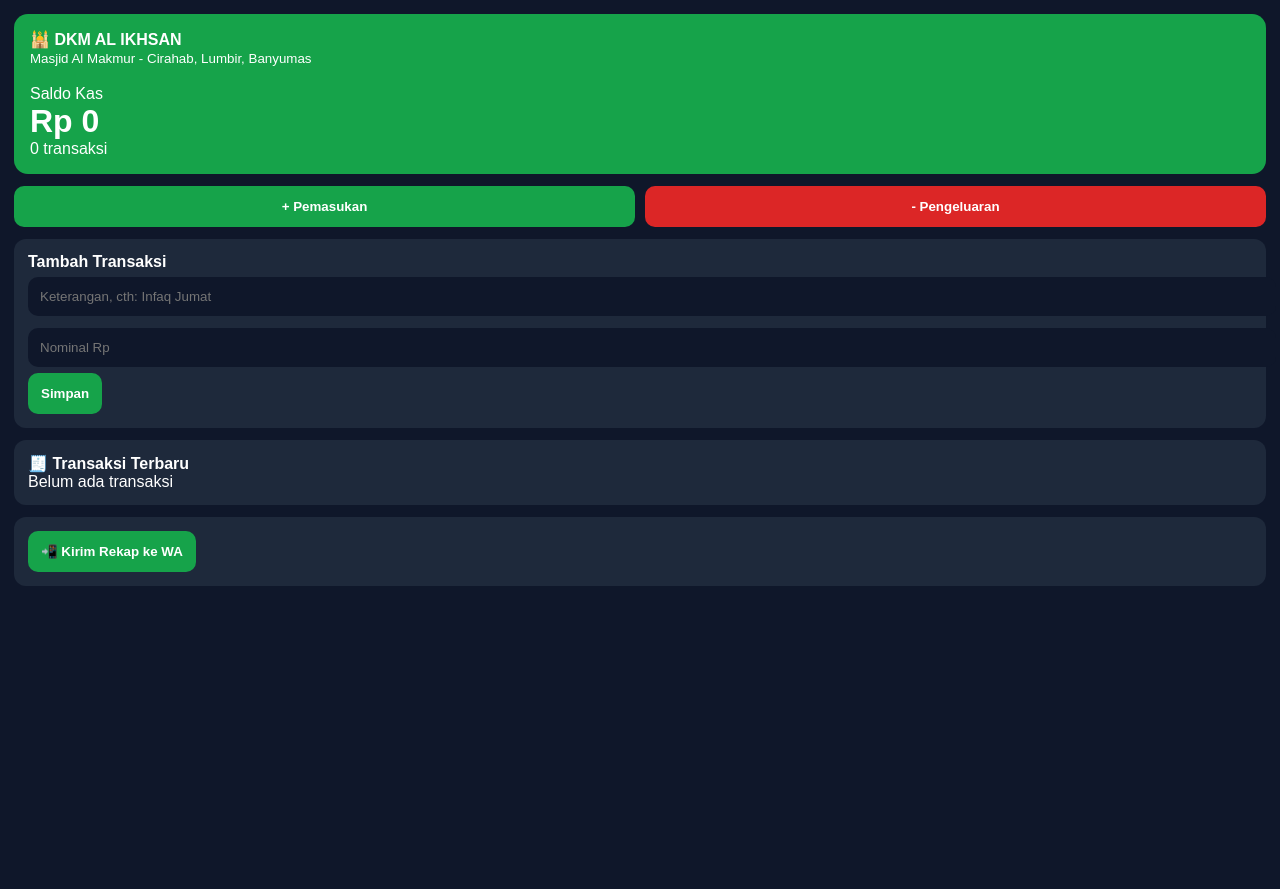
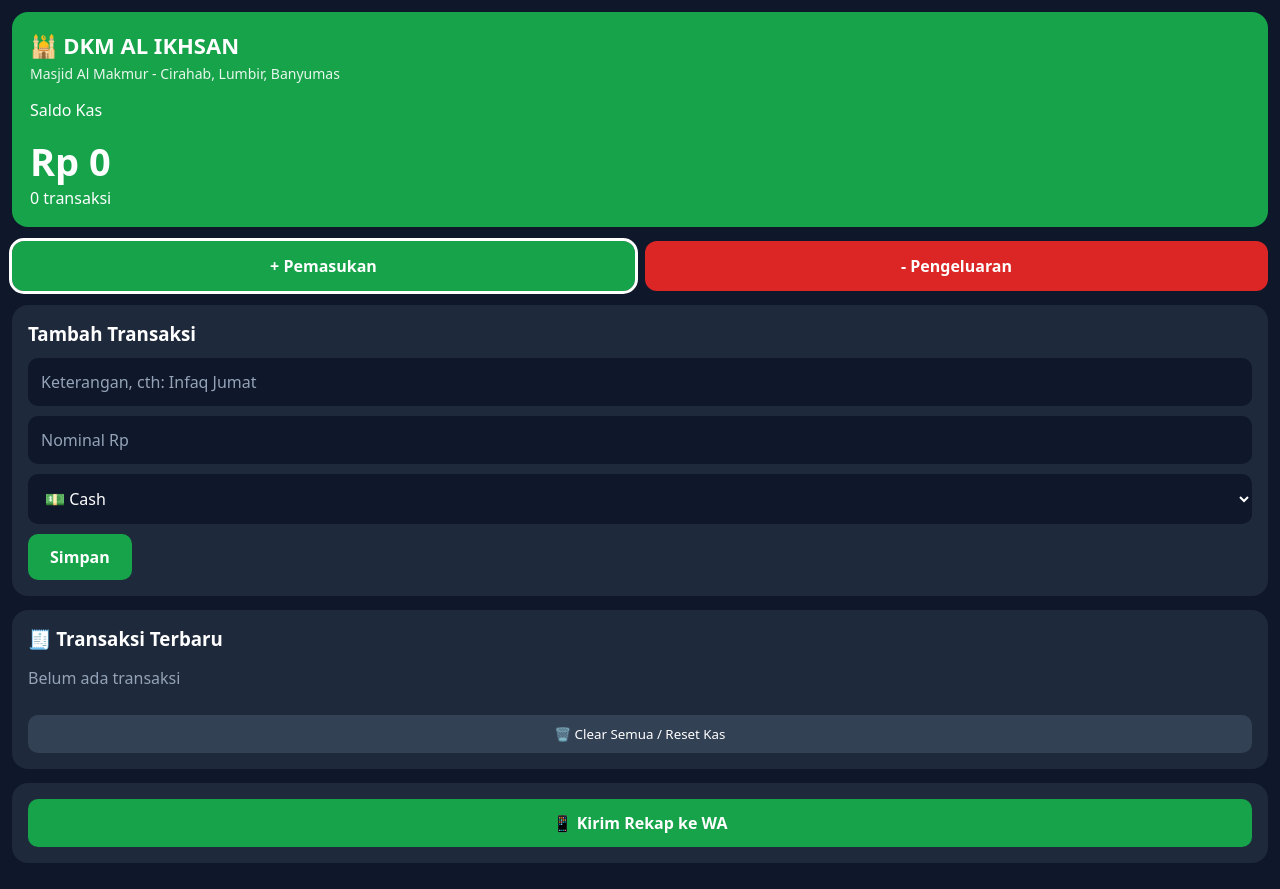
Before and after one commit to Cengkudu800mdpl/Kas-masjid-alikhsan, a plain HTML site: page index.html in a window 1280 px wide. Before the commit the page ends 800 px from the top, so only its background shows below. Drawn offline with Linux system fonts and the light colour scheme.

Commit message:
Refactor index.html for improved UI and functionality
Updated the layout and styling of the index.html file to improve the user interface and functionality for managing transactions.

```diff
--- a/index.html
+++ b/index.html
@@ -1,31 +1,105 @@
 <!DOCTYPE html>
-<html lang="id"><head><meta charset="UTF-8">
-<meta name="viewport" content="width=device-width,initial-scale=1">
-<title>Kas Masjid Al Ikhsan</title>
-<style>body{margin:0;font-family:Arial;background:#0f172a;color:#fff;padding:14px}
-.top{background:#16a34a;border-radius:14px;padding:16px}
-.saldo{font-size:32px;font-weight:900}
-.btn{flex:1;border:0;border-radius:10px;padding:13px;font-weight:800;color:#fff}
-.card{background:#1e293b;border-radius:12px;padding:14px;margin:12px 0}
-input{width:100%;padding:12px;border-radius:10px;border:0;margin:6px 0;background:#0f172a;color:#fff}
-.item{display:flex;justify-content:space-between;background:#0f172a;padding:10px;border-radius:10px;margin-bottom:8px}
-</style></head><body>
-<div class="top"><b>🕌 DKM AL IKHSAN</b><br><small>Masjid Al Makmur - Cirahab, Lumbir, Banyumas</small><br><br>Saldo Kas<div class="saldo" id="saldo">Rp 0</div><div id="jml">0 transaksi</div></div>
-<div style="display:flex;gap:10px;margin:12px 0"><button class="btn" style="background:#16a34a" onclick="tambah('masuk')">+ Pemasukan</button><button class="btn" style="background:#dc2626" onclick="tambah('keluar')">- Pengeluaran</button></div>
-<div class="card"><b>Tambah Transaksi</b><input id="nama" placeholder="Keterangan, cth: Infaq Jumat"><input id="nominal" type="number" placeholder="Nominal Rp"><button class="btn" style="background:#16a34a" onclick="simpan()">Simpan</button></div>
-<div class="card"><b>🧾 Transaksi Terbaru</b><div id="list">Belum ada transaksi</div></div>
-<div class="card"><button class="btn" style="background:#16a34a" onclick="kirimWA()">📲 Kirim Rekap ke WA</button></div>
+<html lang="id">
+<head>
+<meta charset="UTF-8">
+<meta name="viewport" content="width=device-width, initial-scale=1.0">
+<title>DKM AL IKHSAN - Kas Masjid</title>
+<style>
+*{box-sizing:border-box;font-family:system-ui,Arial,sans-serif}
+body{margin:0;background:#0f172a;color:#fff;padding:12px}
+.header{background:#16a34a;border-radius:16px;padding:18px}
+.header h1{margin:0;font-size:22px}
+.header p{margin:4px 0 0;opacity:.9;font-size:14px}
+.saldo{font-size:38px;font-weight:800;margin:14px 0 0}
+.btn-row{display:flex;gap:10px;margin:14px 0}
+.btn{flex:1;border:0;border-radius:12px;padding:14px;font-weight:700;font-size:16px;color:#fff;cursor:pointer}
+.in{background:#16a34a}.out{background:#dc2626}
+.btn.active{outline:3px solid #fff}
+.card{background:#1e293b;border-radius:16px;padding:16px;margin-bottom:14px}
+input,select{width:100%;padding:13px;border-radius:10px;border:0;background:#0f172a;color:#fff;margin-bottom:10px;font-size:16px}
+input::placeholder{color:#94a3b8}
+.save{background:#16a34a;color:#fff;border:0;padding:12px 22px;border-radius:10px;font-weight:700;font-size:16px}
+.item{background:#0f172a;border-radius:12px;padding:12px;margin-bottom:10px;display:flex;justify-content:space-between;align-items:center;gap:8px}
+.item b{font-size:18px}
+.item small{color:#94a3b8;display:block}
+.del{background:#dc2626;color:#fff;border:0;border-radius:8px;padding:8px 10px;font-weight:700}
+.clear{background:#334155;color:#fff;border:0;padding:10px 14px;border-radius:10px;width:100%;margin-top:10px}
+.wa{background:#16a34a;color:#fff;border:0;padding:13px;border-radius:10px;width:100%;font-weight:700;font-size:16px}
+.badge{background:#334155;padding:3px 8px;border-radius:20px;font-size:12px}
+</style>
+</head>
+<body>
+<div class="header">
+<h1>🕌 DKM AL IKHSAN</h1>
+<p>Masjid Al Makmur - Cirahab, Lumbir, Banyumas</p>
+<div style="margin-top:16px">Saldo Kas</div>
+<div class="saldo" id="saldo">Rp 0</div>
+<div id="count">0 transaksi</div>
+</div>
+
+<div class="btn-row">
+<button class="btn in active" id="btnMasuk" onclick="setType('masuk')">+ Pemasukan</button>
+<button class="btn out" id="btnKeluar" onclick="setType('keluar')">- Pengeluaran</button>
+</div>
+
+<div class="card">
+<h3 style="margin:0 0 12px">Tambah Transaksi</h3>
+<input id="ket" placeholder="Keterangan, cth: Infaq Jumat">
+<input id="nom" type="number" placeholder="Nominal Rp">
+<select id="metode">
+<option value="Cash">💵 Cash</option>
+<option value="Transfer">🏦 Transfer</option>
+<option value="QRIS">📱 QRIS</option>
+</select>
+<button class="save" onclick="simpan()">Simpan</button>
+</div>
+
+<div class="card">
+<h3 style="margin:0 0 12px">🧾 Transaksi Terbaru</h3>
+<div id="list"></div>
+<button class="clear" onclick="clearAll()">🗑️ Clear Semua / Reset Kas</button>
+</div>
+
+<div class="card">
+<button class="wa" onclick="kirimWA()">📱 Kirim Rekap ke WA</button>
+</div>
+
 <script>
-var data=JSON.parse(localStorage.getItem('kas')||'[]');var jenis='masuk';
-function rupiah(n){return 'Rp '+n.toLocaleString('id-ID')}
-function tambah(j){jenis=j;alert('Mode: '+j+' - isi form lalu Simpan')}
-function tampil(){var m=0,k=0;for(var i=0;i<data.length;i++){if(data[i].jenis=='masuk')m+=data[i].nominal;else k+=data[i].nominal}
-document.getElementById('saldo').innerText=rupiah(m-k);
-document.getElementById('jml').innerText=data.length+' transaksi';
-var h='';if(!data.length)h='Belum ada transaksi';
-for(var j=data.length-1;j>=0;j--){var d=data[j];h+='<div class="item"><div><b>'+d.nama+'</b><br><small>'+d.jenis+'</small></div><b>'+(d.jenis=='masuk'?'+':'-')+rupiah(d.nominal)+'</b></div>'}
-document.getElementById('list').innerHTML=h;localStorage.setItem('kas',JSON.stringify(data))}
-function simpan(){var n=document.getElementById('nominal').value;if(!n){alert('Isi nominal dulu!');return}data.push({nama:document.getElementById('nama').value||'Transaksi',jenis:jenis,nominal:parseInt(n)});document.getElementById('nama').value='';document.getElementById('nominal').value='';tampil()}
-function kirimWA(){var m=0,k=0;for(var i=0;i<data.length;i++){if(data[i].jenis=='masuk')m+=data[i].nominal;else k+=data[i].nominal}window.open('https://wa.me/?text='+encodeURIComponent('LAPORAN KAS AL IKHSAN\nMasuk: '+rupiah(m)+'\nKeluar: '+rupiah(k)+'\nSaldo: '+rupiah(m-k)))}
-tampil();
-</script></body></html>
+let type='masuk';
+let data=JSON.parse(localStorage.getItem('kasMasjid')||'[]');
+function setType(t){type=t;document.getElementById('btnMasuk').classList.toggle('active',t==='masuk');document.getElementById('btnKeluar').classList.toggle('active',t==='keluar');}
+function fmt(n){return 'Rp '+n.toLocaleString('id-ID')}
+function render(){
+let saldo=0;data.forEach(d=>{saldo+= d.type==='masuk'? d.nominal : -d.nominal});
+document.getElementById('saldo').innerText=fmt(saldo);
+document.getElementById('count').innerText=data.length+' transaksi';
+let html='';
+[...data].reverse().forEach(d=>{
+html+=`<div class="item"><div><b>${d.ket}</b><small>${d.type} • ${d.metode} • ${d.tgl}</small></div><div style="text-align:right"><b>${d.type==='masuk'?'+':'-'}${fmt(d.nominal)}</b><br><button class="del" onclick="hapus(${d.id})">X Hapus</button></div></div>`;
+});
+document.getElementById('list').innerHTML=html||'<p style="color:#94a3b8">Belum ada transaksi</p>';
+}
+function simpan(){
+let ket=document.getElementById('ket').value.trim();
+let nom=parseInt(document.getElementById('nom').value);
+let metode=document.getElementById('metode').value;
+if(!ket||!nom){alert('Isi keterangan & nominal dulu, Broo');return;}
+data.push({id:Date.now(),ket,nominal:nom,type,metode,tgl:new Date().toLocaleDateString('id-ID')});
+localStorage.setItem('kasMasjid',JSON.stringify(data));
+document.getElementById('ket').value='';document.getElementById('nom').value='';
+render();alert('Tersimpan!');
+}
+function hapus(id){if(confirm('Hapus transaksi ini?')){data=data.filter(d=>d.id!==id);localStorage.setItem('kasMasjid',JSON.stringify(data));render();}}
+function clearAll(){if(confirm('Yakin hapus SEMUA transaksi? Saldo jadi 0.')){data=[];localStorage.setItem('kasMasjid',JSON.stringify(data));render();}}
+function kirimWA(){
+let saldo=0;data.forEach(d=>{saldo+= d.type==='masuk'? d.nominal : -d.nominal});
+let teks='*REKAP KAS MASJID AL IKHSAN*%0A';
+teks+='Masjid Al Makmur - Cirahab, Lumbir, Banyumas%0A';
+teks+='Saldo: '+fmt(saldo)+'%0A%0A';
+data.forEach(d=>{teks+=`${d.type==='masuk'?'+':'-'} ${fmt(d.nominal)} - ${d.ket} (${d.metode})%0A`;});
+window.open('https://wa.me/?text='+teks,'_blank');
+}
+render();
+</script>
+</body>
+</html>
```
